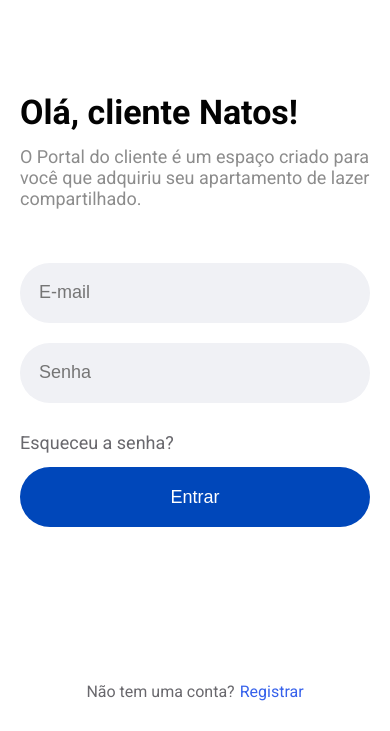
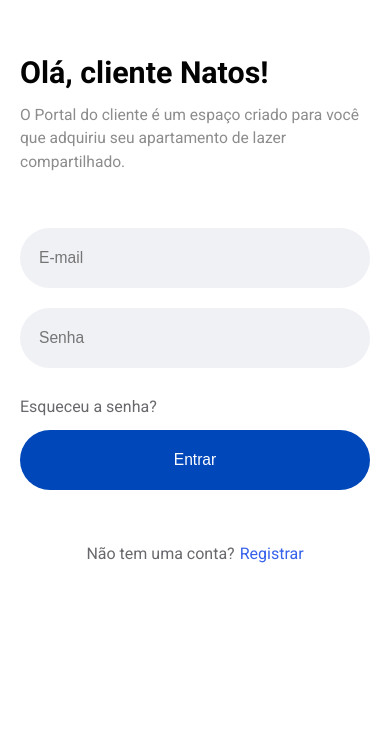
Before and after one commit to invogatech/grupo-natos-front, a Next.js app: page /signIn in a window 390 px wide. Shown: the part 113-844 px from the top of the page. Built offline with nearby package versions, Linux system fonts and the light colour scheme.

Commit message:
SignIn page responsive design

```diff
--- a/src/components/signIn/signInComponent.tsx
+++ b/src/components/signIn/signInComponent.tsx
@@ -1,12 +1,14 @@
-import { Button, Input } from "@styles/globals";
-import { Container, Footer, Form, Header } from "./signInStyle";
+import { Button, Input, Paragraph, Title } from "@styles/globals";
+import { SignUpSection, Footer, Form, Header, Explanation, Wrapper, Container } from "./signInStyle";
 
 export default function SignInComponent() {
   return (
+    <Wrapper>
       <Container>
+        <SignUpSection>
             <Header>
-          <h1>Olá, cliente Natos!</h1>
-          <p>O Portal do cliente é um espaço criado para você que adquiriu seu apartamento de lazer compartilhado.</p>
+              <Title>Olá, cliente Natos!</Title>
+              <Paragraph>O Portal do cliente é um espaço criado para você que adquiriu seu apartamento de lazer compartilhado.</Paragraph>
             </Header>
 
             <Form>
@@ -24,6 +26,15 @@
           <Footer>
             <p>Não tem uma conta?</p><a href="#">Registrar</a>
           </Footer>
+        </SignUpSection>
+        <Explanation>
+          <Title>Já é cliente mas é seu primeiro acesso?</Title>
+          <section className="texts">
+            <Paragraph>Siga o link abaixo e faça seu cadastro com senha para acessar sua área restrita em nosso portal!</Paragraph>
+            <Paragraph>&ldquo;Ao encaminhar minhas informações, declaro estar ciente que meus dados pessoais serão tratados conforme a Política de Privacidade.&rdquo;</Paragraph>
+          </section>
+        </Explanation>
       </Container>
+    </Wrapper>
   )
 }
--- a/src/components/signIn/signInStyle.ts
+++ b/src/components/signIn/signInStyle.ts
@@ -1,36 +1,69 @@
-import { colors, fontSize } from '@styles/variables';
+import { colors, device, fontSize, landscapeDevice, screenSize } from '@styles/variables';
 import { darken } from 'polished';
 import styled from 'styled-components';
 
+export const Wrapper = styled.div`
+  display: flex;
+  align-items: center;
+  justify-content: center;
+  width: 100vw;
+  height: 100vh;
+`;
+
 export const Container = styled.div`
+  display: flex;
+  justify-content: center;
+  align-items: flex-start;
+
+  width: fit-content;
+  height: fit-content;
+
+  gap: 10%;
+  padding: 0 1.25rem;
+
+  @media (${device.tablet}) and (${landscapeDevice.tablet}) {
+    padding: 0 2.5rem;
+  }
+
+  @media (${device.desktop}) {
+    max-width: 70vw;
+  }
+`;
+
+export const SignUpSection = styled.section`
   display: flex;
   flex-direction: column;
 
   justify-content: center;
   align-items: center;
 
-  padding: 0 1.25rem;
+  gap: 3.375rem;
 
-  height: 100vh;
-  width: 100vw;
+  @media (${device.tablet}) and (${landscapeDevice.tablet}) {
+    max-width: 60vw;
+  }
+`;
 
-  gap: 3.375rem;
+export const Explanation = styled.section`
+  display: none;
+
+  @media (${device.tablet}) and (${landscapeDevice.tablet}) {
+    display: flex;
+    flex-direction: column;
+    gap: 0.875rem;
+
+    .texts {
+      display: flex;
+      flex-direction: column;
+      gap: 0.875rem;
+    }
+  }
 `;
 
 export const Header = styled.section`
   display: flex;
   flex-direction: column;
   gap: 0.875rem;
-
-  p {
-    font-size: ${fontSize.subtitle};
-    color: ${colors.textGrey};
-  }
-
-  h1 {
-    font-size: ${fontSize.title};
-    color: ${colors.titleGrey};
-  }
 `;
 
 export const Form = styled.form`
@@ -65,15 +98,16 @@
 
 export const Footer = styled.section`
   display: flex;
-
   justify-content: center;
-
-  position: absolute;
-  bottom: 1.875rem;
 
   gap: 0.3125rem;
 
   width: 100%;
+
+  @media (${device.tablet}) and (${landscapeDevice.tablet}) {
+    position: absolute;
+    bottom: 5%;
+  }
 
   p {
     color: #69686D;
--- a/src/styles/globals.ts
+++ b/src/styles/globals.ts
@@ -114,3 +114,21 @@
   height: 1px;
   background: ${colors.grey200};
 `;
+
+export const Title = styled.h1`
+  color: ${colors.titleGrey};
+  font-size: ${fontSize.title};
+
+`;
+
+export const SubTitle = styled.h2`
+  color: ${colors.textGrey};
+  font-size: ${fontSize.subtitle};
+  line-height: 150%;
+`;
+
+export const Paragraph = styled.p`
+  color: ${colors.textGrey};
+  font-size: ${fontSize.paragraph};
+  line-height: 150%;
+`;
--- a/src/styles/variables.ts
+++ b/src/styles/variables.ts
@@ -13,44 +13,41 @@
 
 export const screenSize = {
   mobileS: '320px',
-  mobileM: '375px',
+  mobileM: '480px',
   mobileL: '500px',
-  tablet: '768px',
-  tabletL: '900px',
-  laptop: '1200px',
-  laptopL: '1440px',
-  desktop: '2560px'
+  tablet: '600px',
+  tabletL: '801px',
+  laptop: '1025px',
+  desktop: '1281px'
 }
 
 export const device = {
-  mobileS: `(min-width: ${screenSize.mobileS})`,
-  mobileM: `(min-width: ${screenSize.mobileM})`,
-  mobileL: `(min-width: ${screenSize.mobileL})`,
-  tablet: `(min-width: ${screenSize.tablet})`,
-  tabletL: `(min-width: ${screenSize.tabletL})`,
-  laptop: `(min-width: ${screenSize.laptop})`,
-  laptopL: `(min-width: ${screenSize.laptopL})`,
-  desktop: `(min-width: ${screenSize.desktop})`,
-  desktopL: `(min-width: ${screenSize.desktop})`
+  mobileS: `min-width: ${screenSize.mobileS}`,
+  mobileM: `min-width: ${screenSize.mobileM}`,
+  mobileL: `min-width: ${screenSize.mobileL}`,
+  tablet: `min-width: ${screenSize.tablet}`,
+  tabletL: `min-width: ${screenSize.tabletL}`,
+  laptop: `min-width: ${screenSize.laptop}`,
+  desktop: `min-width: ${screenSize.desktop}`,
+  desktopL: `min-width: ${screenSize.desktop}`
 };
 
 export const landscapeDevice = {
-  mobileS: `(min-height: ${screenSize.mobileS})`,
-  mobileM: `(min-height: ${screenSize.mobileM})`,
-  mobileL: `(min-height: ${screenSize.mobileL})`,
-  tablet: `(min-height: ${screenSize.tablet})`,
-  tabletL: `(min-height: ${screenSize.tabletL})`,
-  laptop: `(min-height: ${screenSize.laptop})`,
-  laptopL: `(min-height: ${screenSize.laptopL})`,
-  desktop: `(min-height: ${screenSize.desktop})`,
-  desktopL: `(min-height: ${screenSize.desktop})`
+  mobileS: `min-height: ${screenSize.mobileS}`,
+  mobileM: `min-height: ${screenSize.mobileM}`,
+  mobileL: `min-height: ${screenSize.mobileL}`,
+  tablet: `min-height: ${screenSize.tablet}`,
+  tabletL: `min-height: ${screenSize.tabletL}`,
+  laptop: `min-height: ${screenSize.laptop}`,
+  desktop: `min-height: ${screenSize.desktop}`,
+  desktopL: `min-height: ${screenSize.desktop}`
 }
 
 export const fontSize = {
-  title: '2.125rem',
-  subtitle: '1.125rem',
-  paragraph: '1rem',
-  small: '0.75rem',
-  button: '1.125rem',
-  input: '1.125rem',
+  title: 'clamp(1.9rem, 4vw, 2.125rem)',
+  subtitle: 'clamp(1rem, 2.5vw, 1.125rem)',
+  paragraph: 'clamp(0.975rem, 2vw, 1rem)',
+  small: 'clamp(0.7rem, 1.5vw, 0.75rem)',
+  button: 'clamp(0.975rem, 2vw, 1.125rem)',
+  input: 'clamp(0.975rem, 2vw, 1.125rem)',
 }
```
Also changed, not shown: 1 other file (tests, documents, lock files or other folders). Lines whose indentation alone changed are shown as unchanged.
